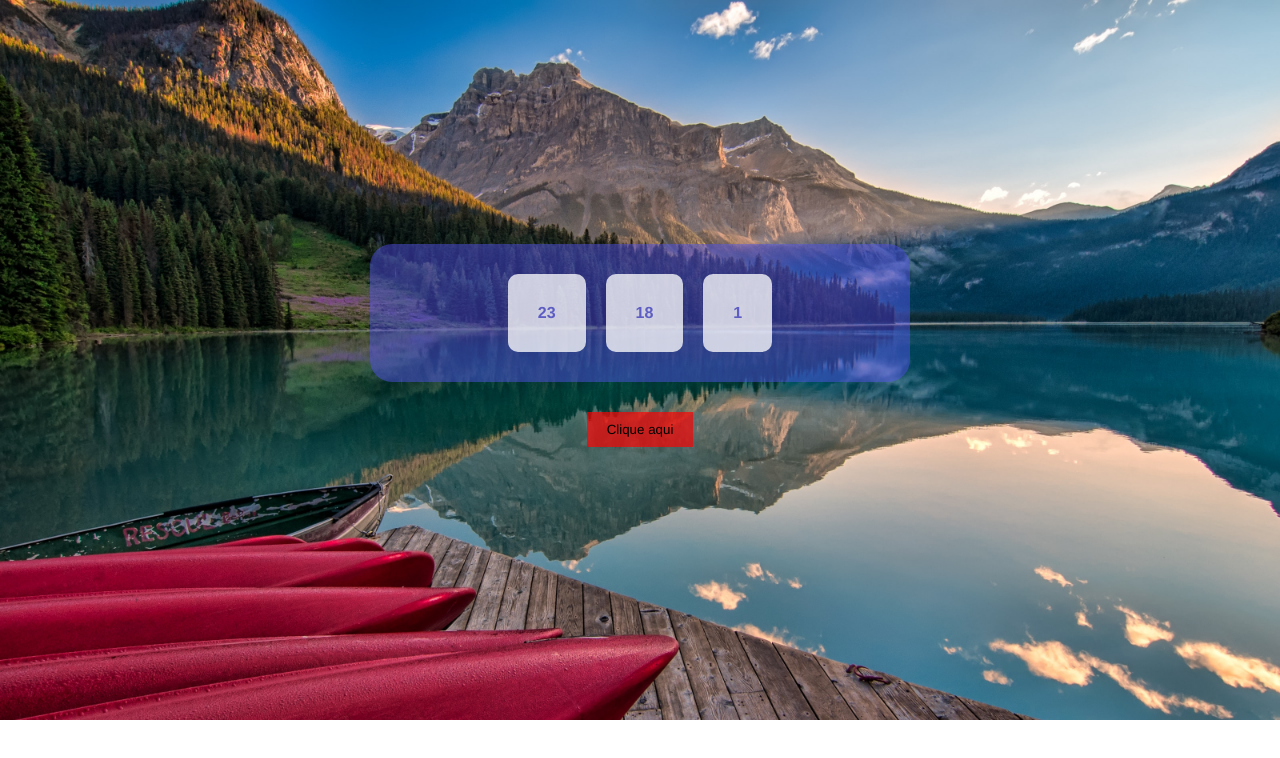
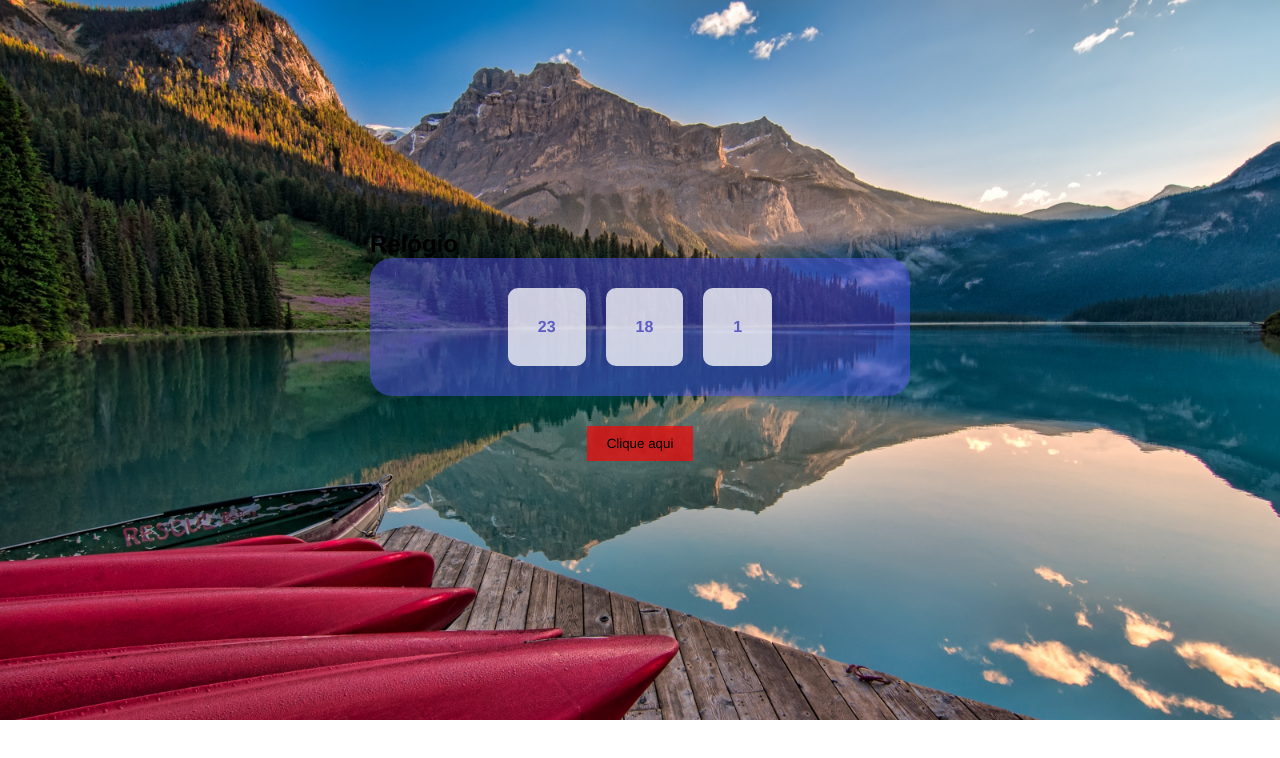
Before and after one commit to t0rk033/zoeira, a plain HTML site: page index.html in a window 1280 px wide. Drawn offline with Linux system fonts and the light colour scheme.

Commit message:
Update index.html

```diff
--- a/index.html
+++ b/index.html
@@ -11,6 +11,7 @@
     <main>
 
         <section>
+            <h1>Relógio</h1>
             <div class="clock">
                 <div class="hours">
                     <p>19</p>
```
